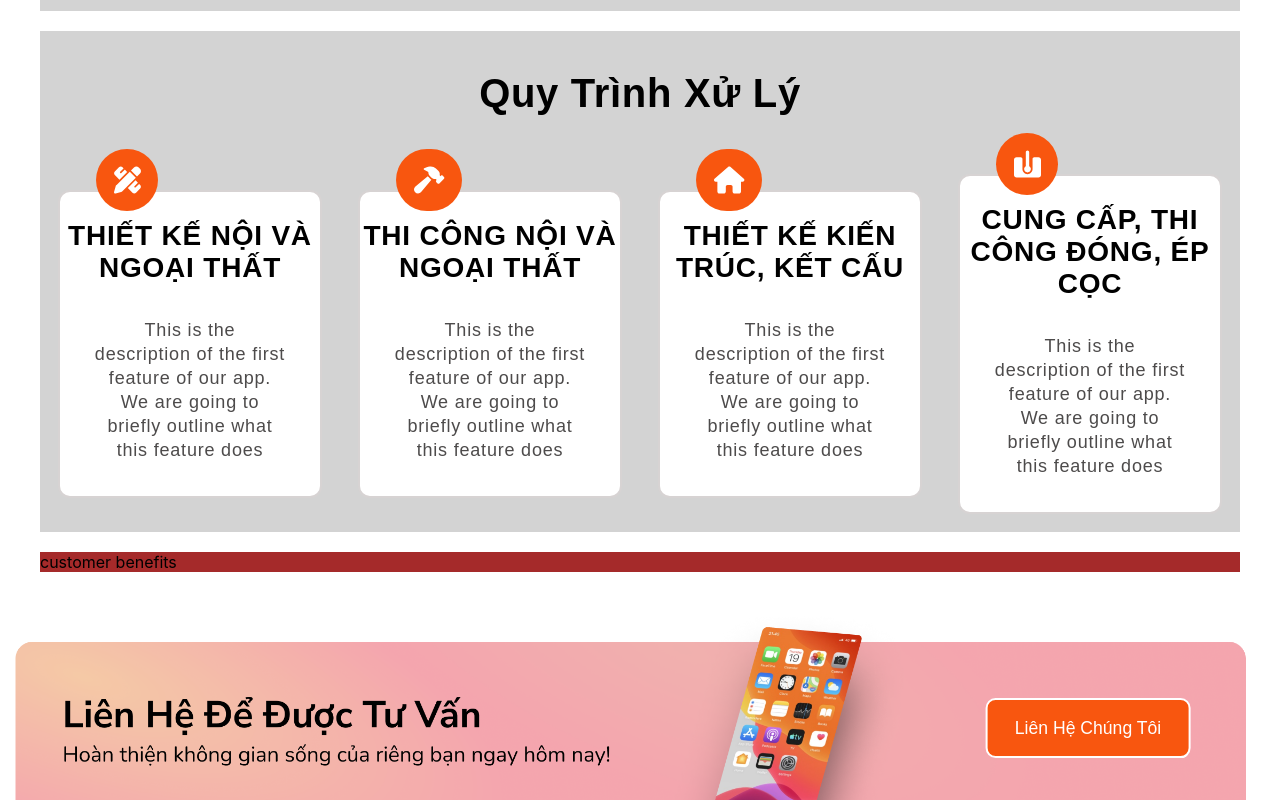
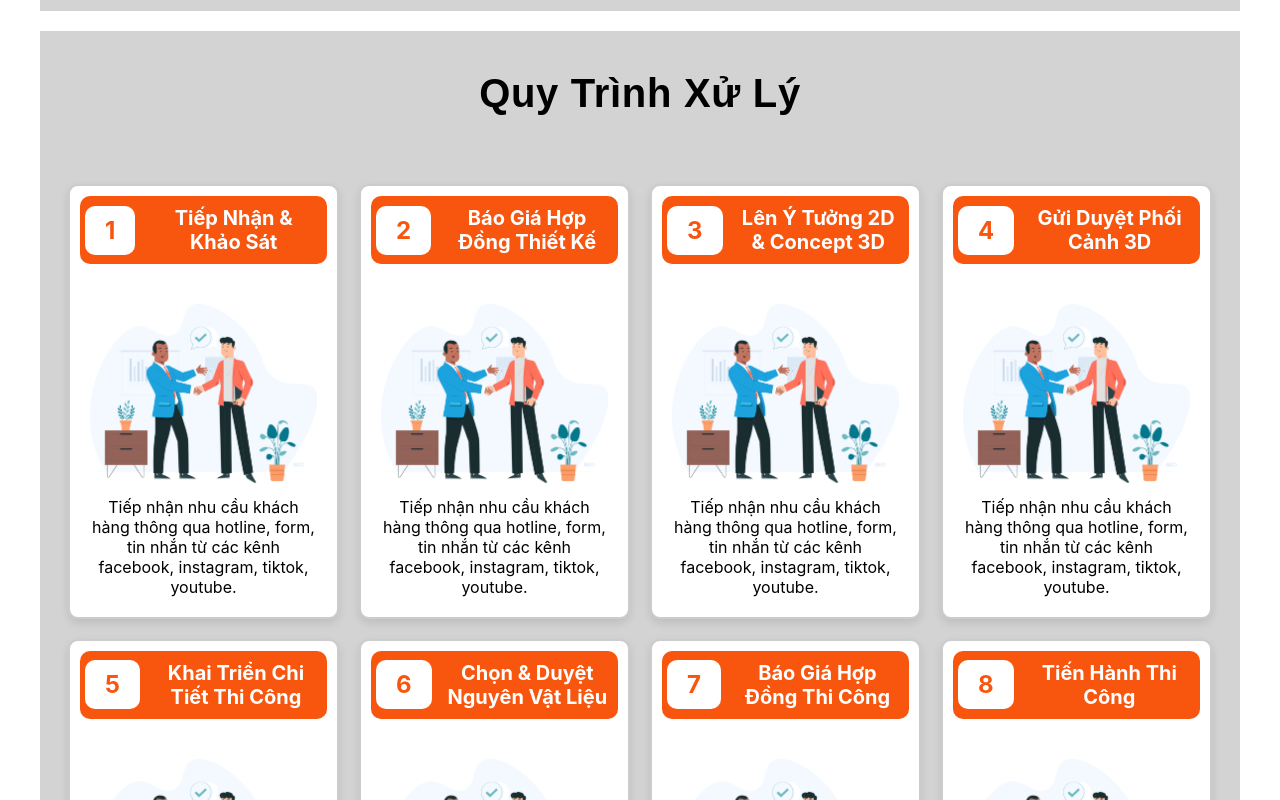
Before and after one commit to KimiNoNawa1610/Showcase, a React (Create React App) app: page / in a window 1280 px wide. Shown: the part 1360-2160 px from the top of the page. Built offline with nearby package versions, Linux system fonts and the light colour scheme.

Commit message:
update new code for process card

```diff
--- a/src/Pages/Home.js
+++ b/src/Pages/Home.js
@@ -39,7 +39,7 @@ const Home = () => {
         <div>
 
             <br/>
-
+            <div className='slide'>
             <Slide>
                 {imageList.map((slideImage, index)=> (
                     <div key={index}>
@@ -49,6 +49,9 @@ const Home = () => {
                     </div>
                 ))}
             </Slide>
+
+            </div>
+
 
             <br/>
 
--- a/src/components/Process.js
+++ b/src/components/Process.js
@@ -12,34 +12,7 @@ function Process() {
         <tbody>
           <tr>
             <td>
-              <ProcessCard
-                title="THIẾT KẾ NỘI VÀ NGOẠI THẤT"
-                description="This is the description of the first feature of our app. We are going to briefly outline what this feature does"
-                icon={faPenRuler}
-              />
-            </td>
-            <td>
-              <ProcessCard
-                title="THI CÔNG NỘI VÀ NGOẠI THẤT"
-                description="This is the description of the first feature of our app. We are going to briefly outline what this feature does"
-                icon={faHammer}
-              />
-            </td>
-
-            <td>
-              <ProcessCard
-                title="THIẾT KẾ KIẾN TRÚC, KẾT CẤU"
-                description="This is the description of the first feature of our app. We are going to briefly outline what this feature does"
-                icon={faHouse}
-              />
-            </td>
-
-            <td>
-              <ProcessCard
-                title="CUNG CẤP, THI CÔNG ĐÓNG, ÉP CỌC"
-                description="This is the description of the first feature of our app. We are going to briefly outline what this feature does"
-                icon={faBoreHole}
-              />
+              <ProcessCard/>
             </td>
           </tr>
           {/* Add more rows as needed */}
--- a/src/components/ProcessCard.js
+++ b/src/components/ProcessCard.js
@@ -1,22 +1,99 @@
-import React from "react";
-import { FontAwesomeIcon } from "@fortawesome/react-fontawesome";
-import '../css/ProcessCard.css'
+import React from 'react';
+import '../css/ProcessCard.css' // Import CSS file for styling
 
-// InformationCard component displays an information card with an icon, title, and description
-function ProcessCard(props) {
+// Card component representing a single card with a number, title, image, and description
+const Card = ({ number, title, image, description }) => {
   return (
-    <div className="process-cards">
-      {/* Renders the icon using FontAwesomeIcon component */}
-      <span className="process-card-icon">
-        <FontAwesomeIcon className="process-fa-icon" icon={props.icon} />
-      </span>
-      {/* Renders the title */}
-      <p className="process-card-title">{props.title}</p>
-      {/* Renders the description */}
-      <p className="process-card-description">{props.description}</p>
+    <div className="card">
+      <div className="card-header">
+        {/* Number displayed in a white square */}
+        <div className="card-number">{number}</div>
+        {/* Title of the card with background color */}
+        <div className="card-title">{title}</div>
+      </div>
+      <div className="card-content">
+        {/* Image of the card */}
+        <img className="card-image" src={image} alt={title} />
+        {/* Description of the card */}
+        <div className="card-description">{description}</div>
+      </div>
     </div>
   );
-}
+};
 
+// RowOfCards component representing a row of cards
+const RowOfCards = ({ data, startIndex }) => {
+  return (
+    <div className="row">
+      {/* Map over the data array to render each card */}
+      {data.map((item, index) => (
+        <Card
+          key={index}
+          number={startIndex + index + 1} // Calculate the correct number for each card
+          title={item.title}
+          image={item.image}
+          description={item.description}
+        />
+      ))}
+    </div>
+  );
+};
+
+// YourComponent is the main component rendering two rows of cards
+const ProcessCard = () => {
+  // Sample data for demonstration
+  const cardData = [
+    {
+      title: 'Tiếp Nhận & Khảo Sát',
+      image: 'Focus-on-face-to-face-interactions.png',
+      description: 'Tiếp nhận nhu cầu khách hàng thông qua hotline, form, tin nhắn từ các kênh facebook, instagram, tiktok, youtube.',
+    },
+    {
+      title: 'Báo Giá Hợp Đồng Thiết Kế',
+      image: 'Focus-on-face-to-face-interactions.png',
+      description: 'Tiếp nhận nhu cầu khách hàng thông qua hotline, form, tin nhắn từ các kênh facebook, instagram, tiktok, youtube.',
+    },
+    {
+      title: 'Lên Ý Tưởng 2D & Concept 3D',
+      image: 'Focus-on-face-to-face-interactions.png',
+      description: 'Tiếp nhận nhu cầu khách hàng thông qua hotline, form, tin nhắn từ các kênh facebook, instagram, tiktok, youtube.',
+    },
+    {
+      title: 'Gửi Duyệt Phối Cảnh 3D',
+      image: 'Focus-on-face-to-face-interactions.png',
+      description: 'Tiếp nhận nhu cầu khách hàng thông qua hotline, form, tin nhắn từ các kênh facebook, instagram, tiktok, youtube.',
+    },
+    {
+      title: 'Khai Triển Chi Tiết Thi Công',
+      image: 'Focus-on-face-to-face-interactions.png',
+      description: 'Tiếp nhận nhu cầu khách hàng thông qua hotline, form, tin nhắn từ các kênh facebook, instagram, tiktok, youtube.',
+    },
+    {
+      title: 'Chọn & Duyệt Nguyên Vật Liệu',
+      image: 'Focus-on-face-to-face-interactions.png',
+      description: 'Tiếp nhận nhu cầu khách hàng thông qua hotline, form, tin nhắn từ các kênh facebook, instagram, tiktok, youtube.',
+    },
+    {
+      title: 'Báo Giá Hợp Đồng Thi Công',
+      image: 'Focus-on-face-to-face-interactions.png',
+      description: 'Tiếp nhận nhu cầu khách hàng thông qua hotline, form, tin nhắn từ các kênh facebook, instagram, tiktok, youtube.',
+    },
+    {
+      title: 'Tiến Hành Thi Công',
+      image: 'Focus-on-face-to-face-interactions.png',
+      description: 'Tiếp nhận nhu cầu khách hàng thông qua hotline, form, tin nhắn từ các kênh facebook, instagram, tiktok, youtube.',
+    },
+    // Add more cards as needed
+  ];
+
+  return (
+    <div>
+      {/* Render the first row with cards 1 to 4 */}
+      <RowOfCards data={cardData.slice(0, 4)} startIndex={0} />
+      {/* Render the second row with cards 5 to 8 */}
+      <RowOfCards data={cardData.slice(4, 8)} startIndex={4} />
+    </div>
+  );
+};
 // Exporting InformationCard component
 export default ProcessCard;
--- a/src/css/Home.css
+++ b/src/css/Home.css
@@ -42,3 +42,7 @@
   font-weight: bold;
   letter-spacing: .7px;
 }
+
+.slide{
+
+}
--- a/src/css/Layout.css
+++ b/src/css/Layout.css
@@ -194,6 +194,7 @@
   .contact-info {
     display: flex;
     justify-content: space-between;
+    margin: 20px;
   }
 
   .contact-info a {
--- a/src/css/ProcessCard.css
+++ b/src/css/ProcessCard.css
@@ -1,43 +1,55 @@
-/* Info Cards */
-.process-cards-content {
-    margin: 64px 0;
-    display: grid;
-    grid-template-columns: repeat(3, 1fr);
-    gap: 22px;
-}
-.process-cards {
+.card {
+    border-radius: 10px;
+    border: 2px solid #ccc;
+    overflow: hidden;
+    margin: 10px;
+    box-shadow: 0 4px 8px rgba(0, 0, 0, 0.1);
+    background-color: white;
+  }
+
+  .card-header {
+    display: flex;
+    align-items: center;
+    background-color: #f8560f;
+    align-items: center;
+    margin: 10px;
+    border-radius: 10px;
+  }
+
+  .card-number {
+    background-color: white;
+    color: #f8560f;
+    font-size: 24px;
+    font-weight: bold;
+    padding: 10px 20px;
+    border-radius: 10px;
+    margin: 5px;
+  }
+
+  .card-title {
+    background-color: #f8560f;
+    color: white;
+    font-size: 20px;
+    font-weight: bold;
+    padding: 10px;
+    border-top-right-radius: 20px;
+    border-bottom-right-radius: 20px;
+  }
+
+  .card-content {
+    padding: 20px;
+  }
+
+  .card-image {
+    width: 100%;
     height: auto;
-    border: 2px solid #d7d3d3;
-    border-radius: 12px;
-    background-color: white;
-    position: relative;
-    max-height: max-content;
-}
-.process-card-title {
-    color: black;
-    font-family: 'Poppins', sans-serif;
-    font-size: 28px;
-    font-weight: bold;
-    letter-spacing: .8px;
-}
-.process-card-description {
-    margin: 34px;
-    color: rgb(77, 75, 75);
-    font-family: 'Rubik', sans-serif;
-    font-size: 18px;
-    letter-spacing: .8px;
-    line-height: 1.5rem;
-}
-.process-card-icon {
-    position: absolute;
-    top: -43px;
-    left: 14%;
-    padding: 16px;
-    background-color: #F8560F;
-    border-radius: 45px;
-}
-.process-fa-icon {
-    color: white;
-    width: 90%;
-    font-size: 30px;
-}
+    margin-top: 10px;
+  }
+
+  .card-description {
+    margin-top: 10px;
+  }
+
+  .row{
+    display: flex;
+  }
```
Also changed, not shown: public/Focus-on-face-to-face-interactions.png (added).
